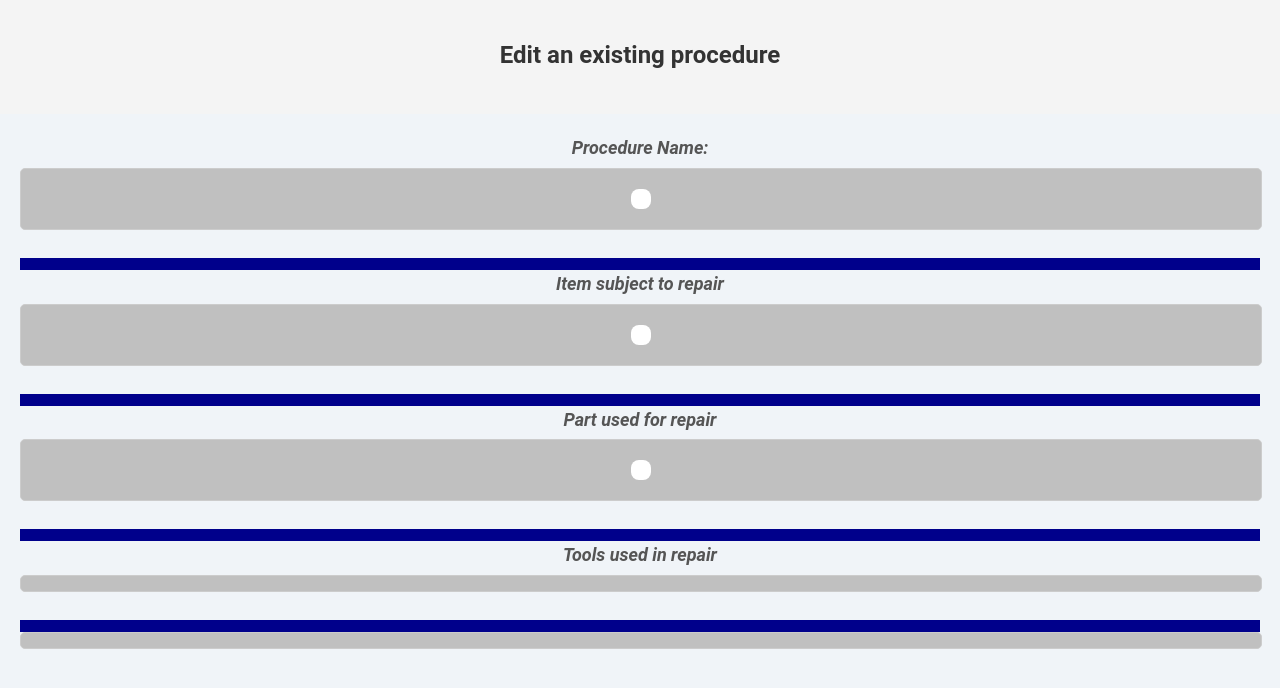
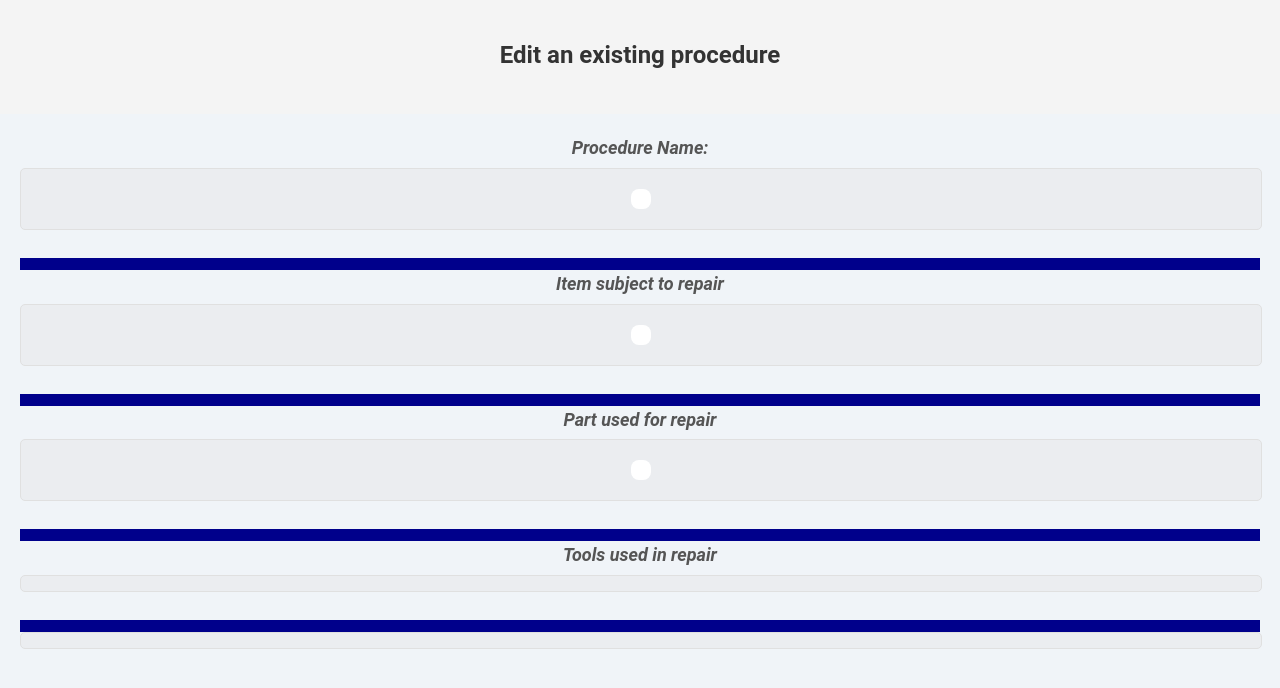
Before and after one commit to b0b3000/CITS3005Project, a Flask app: template flaskapp/templates/result_viewer.html in a window 1280 px wide. Shown: the part 54-742 px from the top of the page. Run offline with Flask 3, Linux system fonts and the light colour scheme; the template is opened without the code that fills it, so the values that code supplies are empty; parts of the project's set-up code (start-up, migrations or seed data) failed here and were passed over.

Commit message:
colour change

```diff
--- a/flaskapp/static/styles.css
+++ b/flaskapp/static/styles.css
@@ -689,8 +689,8 @@ button:hover {
   justify-content: center;
   align-items: center;
   display: flex;
-  border: 1px solid #ccc;
-  background-color: #c0c0c0;
+  border: 1px solid #e0e0e0;
+  background-color: #e0e0e059;
   border-radius: 5px;
 }
 
```
